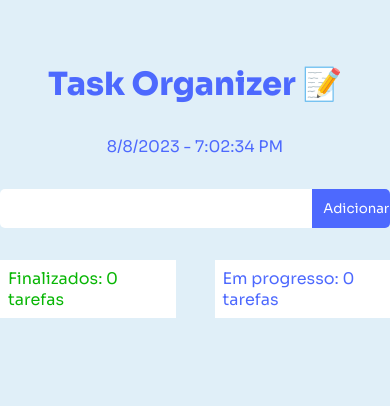
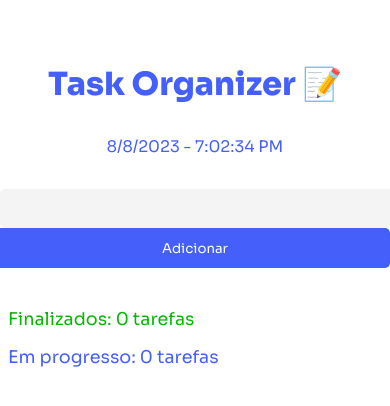
Before and after one commit to Ignacio-fabianamaria/task_organizer, a React (Vite) app: page / in a window 390 px wide. Shown: the top 406 px of the page. Built offline with nearby package versions, Linux system fonts and the light colour scheme.

Commit message:
chore: Adjust responsive layout

```diff
--- a/src/components/List/List.module.css
+++ b/src/components/List/List.module.css
@@ -18,15 +18,21 @@ display: flex;
 
 }
 
+.card{
+    background-color: rgba(133, 230, 151, 0.284);
+}
+
 .card input{
     border: none;
+    background-color: rgba(144, 216, 232, 0.054);
+
 }
 
 .completedCard{
-    background-color: rgba(20, 20, 20, 0.131);
+    background-color: rgba(98, 154, 233, 0.216);
 }
 
 .taskDone {
     text-decoration: line-through;
-    background-color: rgba(20, 20, 20, 0);
+    background-color: rgba(20, 20, 20, 0.061);
 }
--- a/src/global.css
+++ b/src/global.css
@@ -1,7 +1,7 @@
 :root{
     --white: #ffff;
     --gray-100: #f0f0f0;
-    --primary: #4d69fe;
+    --primary: #445ffa;
     --secondary: #08b605;
 }
 
@@ -13,7 +13,7 @@
 }
 
 body{
-    background-color: rgba(151, 202, 233, 0.292);
+    background-color:var(--white);
     max-width: 600px;
     margin-left: auto;
     margin-right: auto;
--- a/src/pages/Home/Home.module.css
+++ b/src/pages/Home/Home.module.css
@@ -3,15 +3,17 @@
 }
 
 .createTask input{
-width: 80%;
+width: 70%;
 text-decoration: none;
 border: none;
 padding: .7rem;
 border-radius: 5px 0 0 5px ;
+background-color: rgba(55, 56, 56, 0.054);
+
 }
 
 .createTask button{
-    width: 20%;
+    width: 30%;
     padding: .7rem;
     background-color: var(--primary);
     color: var(--white);
@@ -25,6 +27,7 @@ border-radius: 5px 0 0 5px ;
 
 .filter{
     display: flex;
+    flex-wrap: wrap;
     justify-content: space-between;
     margin: 2rem 0;
 }
@@ -33,6 +36,7 @@ border-radius: 5px 0 0 5px ;
   background-color: var(--white);
   padding: .5rem;
   width: 45%;
+  font-size: 1.1rem;
 }
 
 .finish{
@@ -42,3 +46,12 @@ border-radius: 5px 0 0 5px ;
 .progress{
     color: var(--primary);
 }
+
+@media (max-width: 768px) {
+    .createTask input,
+    .createTask button,
+    .finish,
+    .progress {
+        width: 100%;
+    }
+}
```
